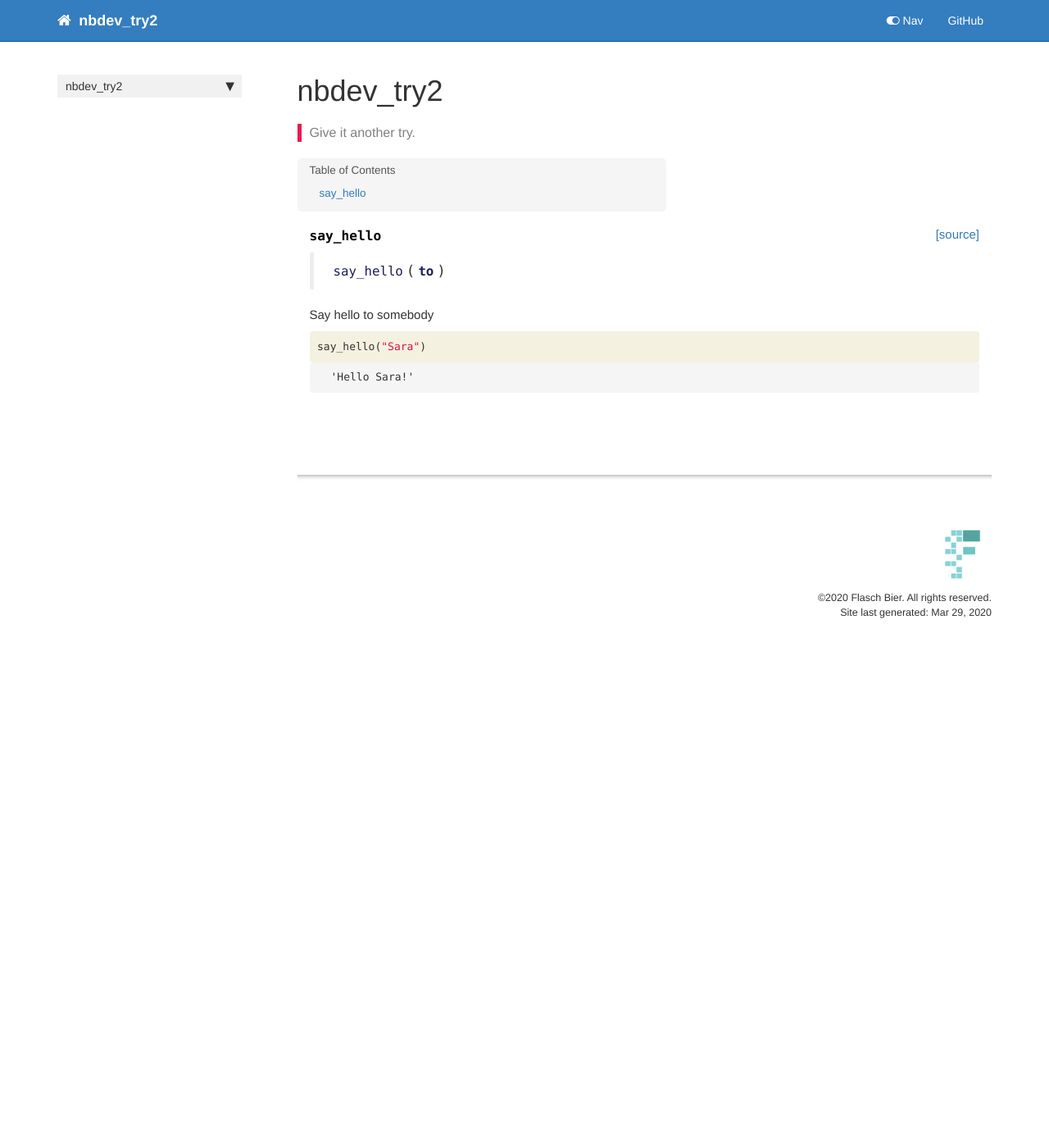
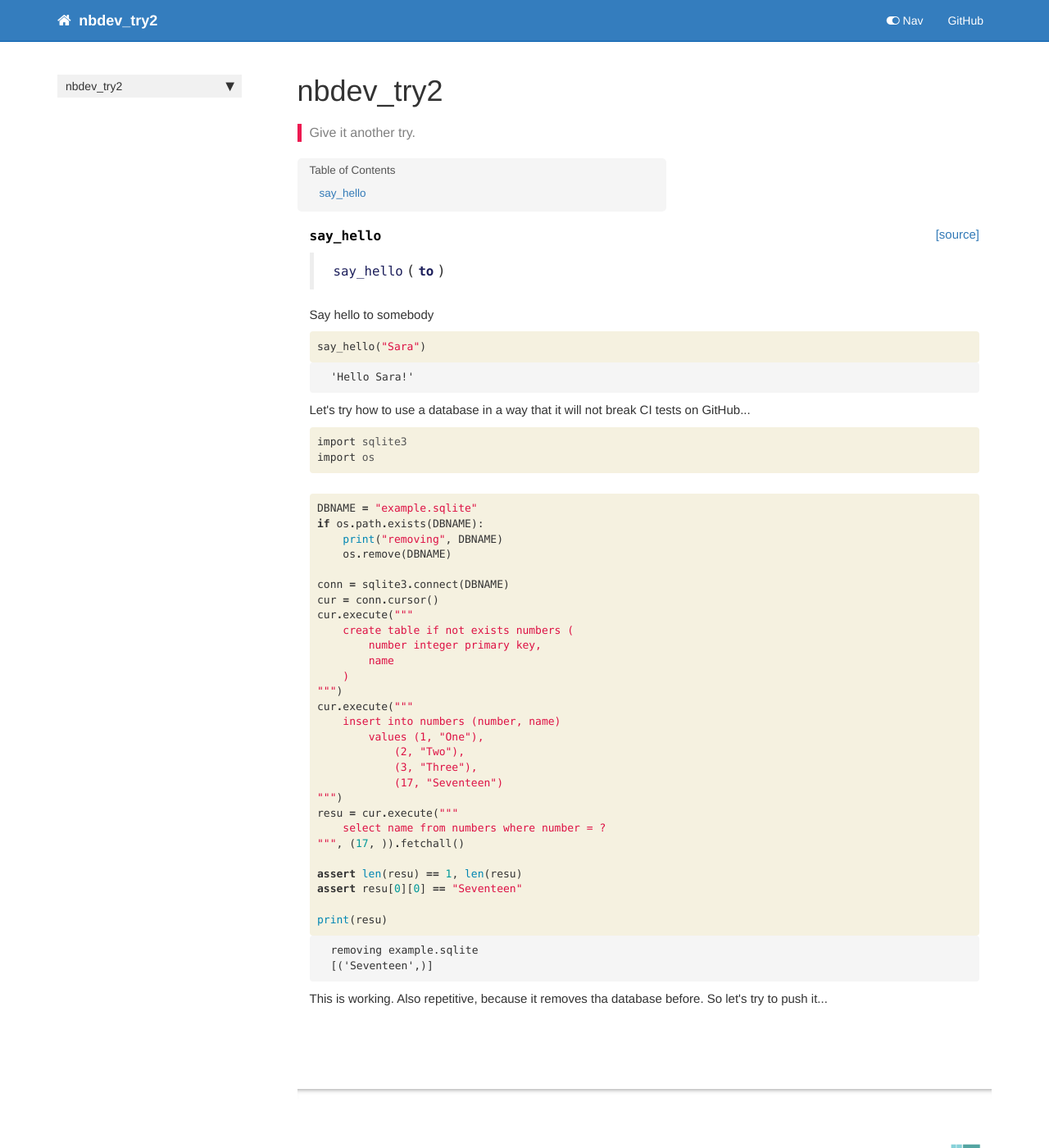
Before and after one commit to flaschbier/nbdev_try2, a Jekyll site: the page built from docs/core.html, in a window 1280 px wide and 1400 px high. Shown: the whole window at 82% size. Built offline with Jekyll 4.4.1, drawn with Linux system fonts in a browser that asks for light colours; nearby versions of some CDN libraries; comment, search, counter and statistics services are not loaded.

Commit message:
add a landmine

```diff
--- a/docs/core.html
+++ b/docs/core.html
@@ -92,4 +92,95 @@ description: "Give it another try."
 </div>
     {% endraw %}
 
+<div class="cell border-box-sizing text_cell rendered"><div class="inner_cell">
+<div class="text_cell_render border-box-sizing rendered_html">
+<p>Let's try how to use a database in a way that it will not break CI tests on GitHub...</p>
+
 </div>
+</div>
+</div>
+    {% raw %}
+
+<div class="cell border-box-sizing code_cell rendered">
+<div class="input">
+
+<div class="inner_cell">
+    <div class="input_area">
+<div class=" highlight hl-ipython3"><pre><span></span><span class="kn">import</span> <span class="nn">sqlite3</span>
+<span class="kn">import</span> <span class="nn">os</span>
+</pre></div>
+
+    </div>
+</div>
+</div>
+
+</div>
+    {% endraw %}
+
+    {% raw %}
+
+<div class="cell border-box-sizing code_cell rendered">
+<div class="input">
+
+<div class="inner_cell">
+    <div class="input_area">
+<div class=" highlight hl-ipython3"><pre><span></span><span class="n">DBNAME</span> <span class="o">=</span> <span class="s2">&quot;example.sqlite&quot;</span>
+<span class="k">if</span> <span class="n">os</span><span class="o">.</span><span class="n">path</span><span class="o">.</span><span class="n">exists</span><span class="p">(</span><span class="n">DBNAME</span><span class="p">):</span>
+    <span class="nb">print</span><span class="p">(</span><span class="s2">&quot;removing&quot;</span><span class="p">,</span> <span class="n">DBNAME</span><span class="p">)</span>
+    <span class="n">os</span><span class="o">.</span><span class="n">remove</span><span class="p">(</span><span class="n">DBNAME</span><span class="p">)</span>
+
+<span class="n">conn</span> <span class="o">=</span> <span class="n">sqlite3</span><span class="o">.</span><span class="n">connect</span><span class="p">(</span><span class="n">DBNAME</span><span class="p">)</span>
+<span class="n">cur</span> <span class="o">=</span> <span class="n">conn</span><span class="o">.</span><span class="n">cursor</span><span class="p">()</span>
+<span class="n">cur</span><span class="o">.</span><span class="n">execute</span><span class="p">(</span><span class="s2">&quot;&quot;&quot;</span>
+<span class="s2">    create table if not exists numbers (</span>
+<span class="s2">        number integer primary key,</span>
+<span class="s2">        name</span>
+<span class="s2">    )</span>
+<span class="s2">&quot;&quot;&quot;</span><span class="p">)</span>
+<span class="n">cur</span><span class="o">.</span><span class="n">execute</span><span class="p">(</span><span class="s2">&quot;&quot;&quot;</span>
+<span class="s2">    insert into numbers (number, name) </span>
+<span class="s2">        values (1, &quot;One&quot;),</span>
+<span class="s2">            (2, &quot;Two&quot;),</span>
+<span class="s2">            (3, &quot;Three&quot;),</span>
+<span class="s2">            (17, &quot;Seventeen&quot;)</span>
+<span class="s2">&quot;&quot;&quot;</span><span class="p">)</span>
+<span class="n">resu</span> <span class="o">=</span> <span class="n">cur</span><span class="o">.</span><span class="n">execute</span><span class="p">(</span><span class="s2">&quot;&quot;&quot;</span>
+<span class="s2">    select name from numbers where number = ?</span>
+<span class="s2">&quot;&quot;&quot;</span><span class="p">,</span> <span class="p">(</span><span class="mi">17</span><span class="p">,</span> <span class="p">))</span><span class="o">.</span><span class="n">fetchall</span><span class="p">()</span>
+
+<span class="k">assert</span> <span class="nb">len</span><span class="p">(</span><span class="n">resu</span><span class="p">)</span> <span class="o">==</span> <span class="mi">1</span><span class="p">,</span> <span class="nb">len</span><span class="p">(</span><span class="n">resu</span><span class="p">)</span>
+<span class="k">assert</span> <span class="n">resu</span><span class="p">[</span><span class="mi">0</span><span class="p">][</span><span class="mi">0</span><span class="p">]</span> <span class="o">==</span> <span class="s2">&quot;Seventeen&quot;</span>
+
+<span class="nb">print</span><span class="p">(</span><span class="n">resu</span><span class="p">)</span>
+</pre></div>
+
+    </div>
+</div>
+</div>
+
+<div class="output_wrapper">
+<div class="output">
+
+<div class="output_area">
+
+<div class="output_subarea output_stream output_stdout output_text">
+<pre>removing example.sqlite
+[(&#39;Seventeen&#39;,)]
+</pre>
+</div>
+</div>
+
+</div>
+</div>
+
+</div>
+    {% endraw %}
+
+<div class="cell border-box-sizing text_cell rendered"><div class="inner_cell">
+<div class="text_cell_render border-box-sizing rendered_html">
+<p>This is working. Also repetitive, because it removes tha database before. So let's try to push it...</p>
+
+</div>
+</div>
+</div>
+</div>
```
Also changed, not shown: 3 other files.
